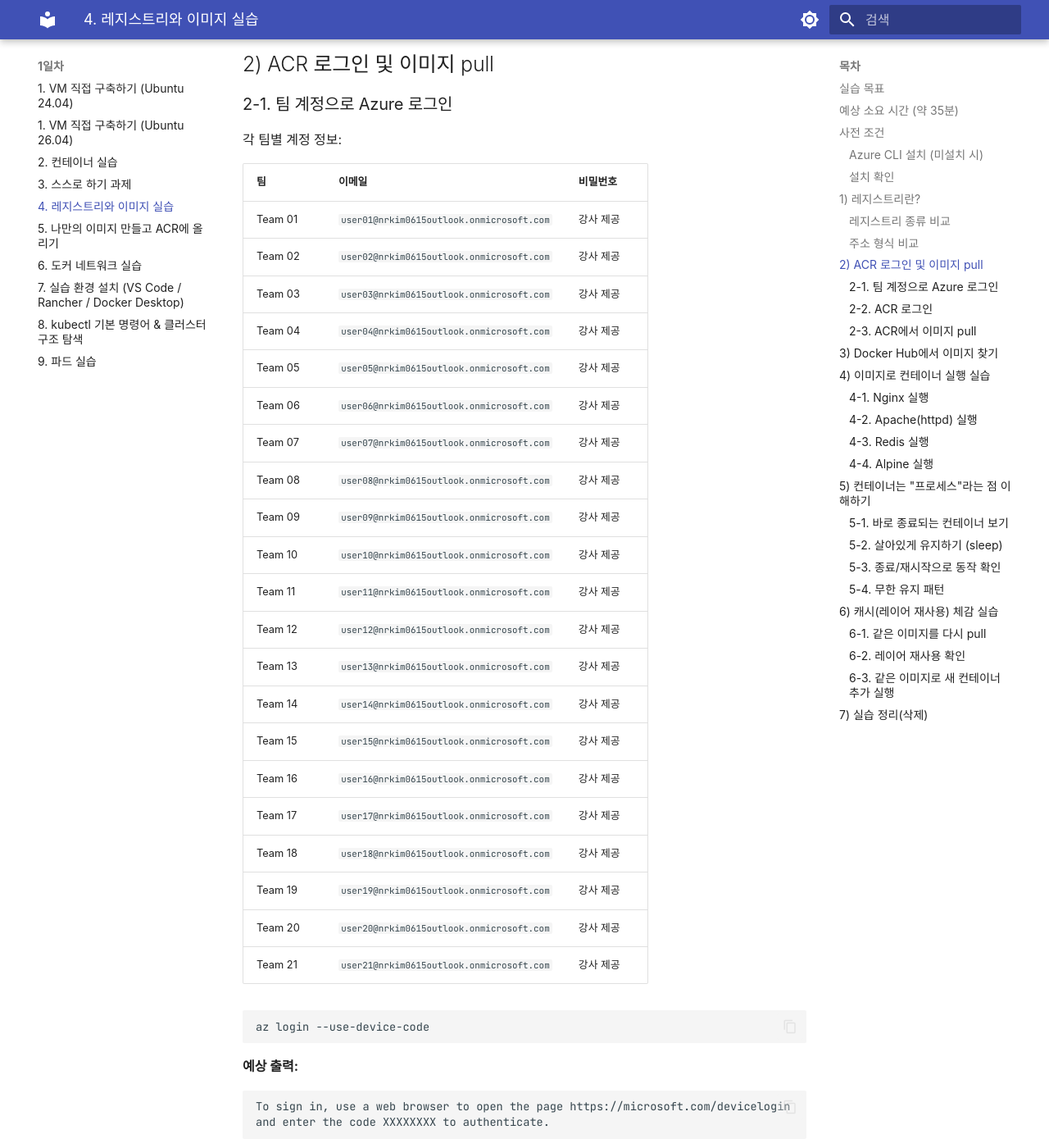
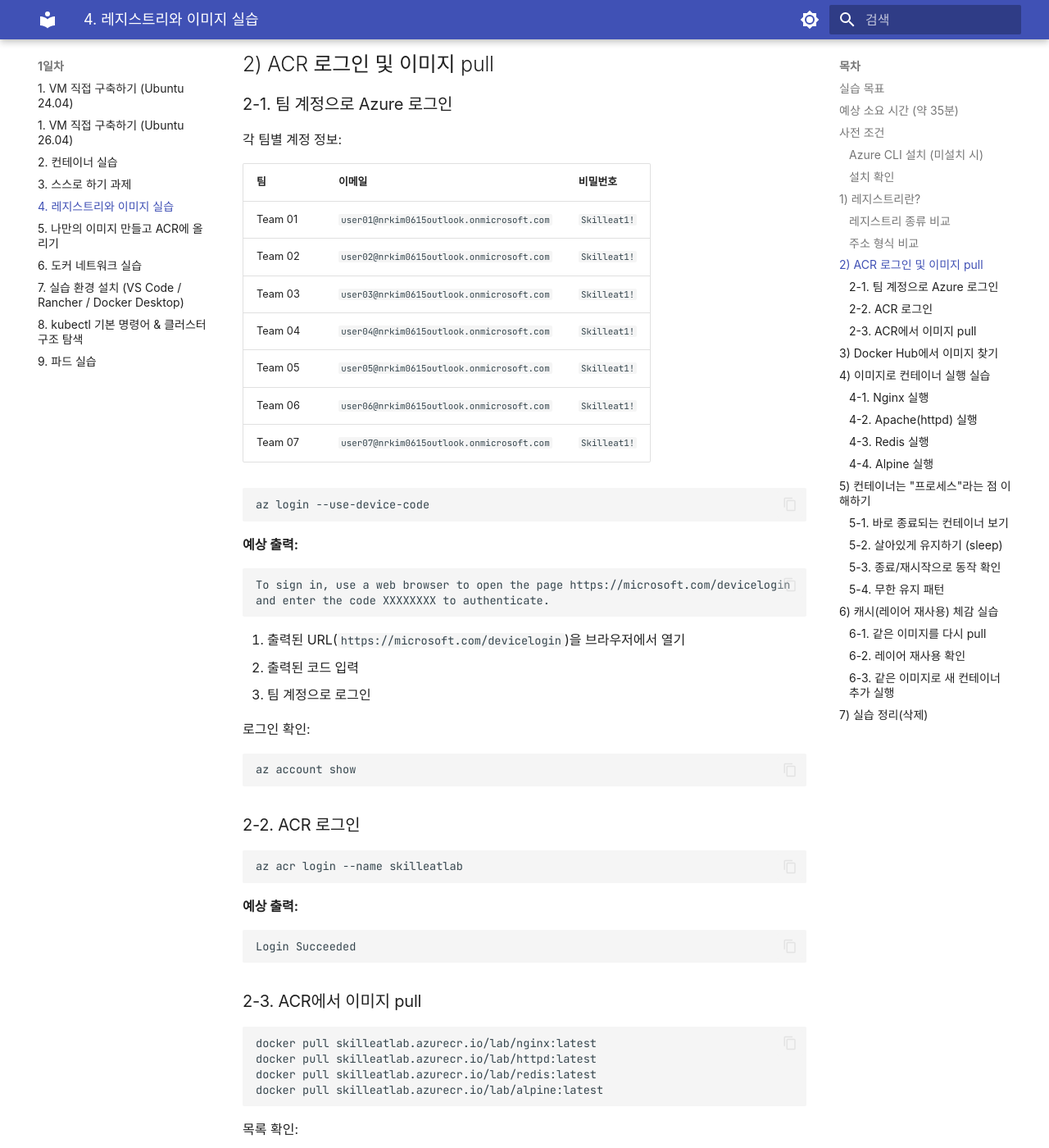
Before and after one commit to skilleat-labs/k8s-for-4days, an MkDocs documentation site: the page built from docs/day1/1-3-registry.md, in a window 1280 px wide and 1400 px high, scrolled down 2024 px. Shown: the whole window at 82% size. Built offline with MkDocs 1.6.1 and Material for MkDocs 9.7.7, drawn with Linux system fonts in a browser that asks for light colours; some web fonts are replaced.

Commit message:
Update team accounts table: reduce to 7 teams and add password
Co-Authored-By: Claude Sonnet 4.6 <noreply@anthropic.com>

````diff
--- a/docs/day1/1-3-registry.md
+++ b/docs/day1/1-3-registry.md
@@ -93,27 +93,13 @@ skilleatlab.azurecr.io/lab/nginx:latest
 
 | 팀 | 이메일 | 비밀번호 |
 |-----|--------|---------|
-| Team 01 | `user01@nrkim0615outlook.onmicrosoft.com` | 강사 제공 |
-| Team 02 | `user02@nrkim0615outlook.onmicrosoft.com` | 강사 제공 |
-| Team 03 | `user03@nrkim0615outlook.onmicrosoft.com` | 강사 제공 |
-| Team 04 | `user04@nrkim0615outlook.onmicrosoft.com` | 강사 제공 |
-| Team 05 | `user05@nrkim0615outlook.onmicrosoft.com` | 강사 제공 |
-| Team 06 | `user06@nrkim0615outlook.onmicrosoft.com` | 강사 제공 |
-| Team 07 | `user07@nrkim0615outlook.onmicrosoft.com` | 강사 제공 |
-| Team 08 | `user08@nrkim0615outlook.onmicrosoft.com` | 강사 제공 |
-| Team 09 | `user09@nrkim0615outlook.onmicrosoft.com` | 강사 제공 |
-| Team 10 | `user10@nrkim0615outlook.onmicrosoft.com` | 강사 제공 |
-| Team 11 | `user11@nrkim0615outlook.onmicrosoft.com` | 강사 제공 |
-| Team 12 | `user12@nrkim0615outlook.onmicrosoft.com` | 강사 제공 |
-| Team 13 | `user13@nrkim0615outlook.onmicrosoft.com` | 강사 제공 |
-| Team 14 | `user14@nrkim0615outlook.onmicrosoft.com` | 강사 제공 |
-| Team 15 | `user15@nrkim0615outlook.onmicrosoft.com` | 강사 제공 |
-| Team 16 | `user16@nrkim0615outlook.onmicrosoft.com` | 강사 제공 |
-| Team 17 | `user17@nrkim0615outlook.onmicrosoft.com` | 강사 제공 |
-| Team 18 | `user18@nrkim0615outlook.onmicrosoft.com` | 강사 제공 |
-| Team 19 | `user19@nrkim0615outlook.onmicrosoft.com` | 강사 제공 |
-| Team 20 | `user20@nrkim0615outlook.onmicrosoft.com` | 강사 제공 |
-| Team 21 | `user21@nrkim0615outlook.onmicrosoft.com` | 강사 제공 |
+| Team 01 | `user01@nrkim0615outlook.onmicrosoft.com` | `Skilleat1!` |
+| Team 02 | `user02@nrkim0615outlook.onmicrosoft.com` | `Skilleat1!` |
+| Team 03 | `user03@nrkim0615outlook.onmicrosoft.com` | `Skilleat1!` |
+| Team 04 | `user04@nrkim0615outlook.onmicrosoft.com` | `Skilleat1!` |
+| Team 05 | `user05@nrkim0615outlook.onmicrosoft.com` | `Skilleat1!` |
+| Team 06 | `user06@nrkim0615outlook.onmicrosoft.com` | `Skilleat1!` |
+| Team 07 | `user07@nrkim0615outlook.onmicrosoft.com` | `Skilleat1!` |
 
 ```bash
 az login --use-device-code
````
